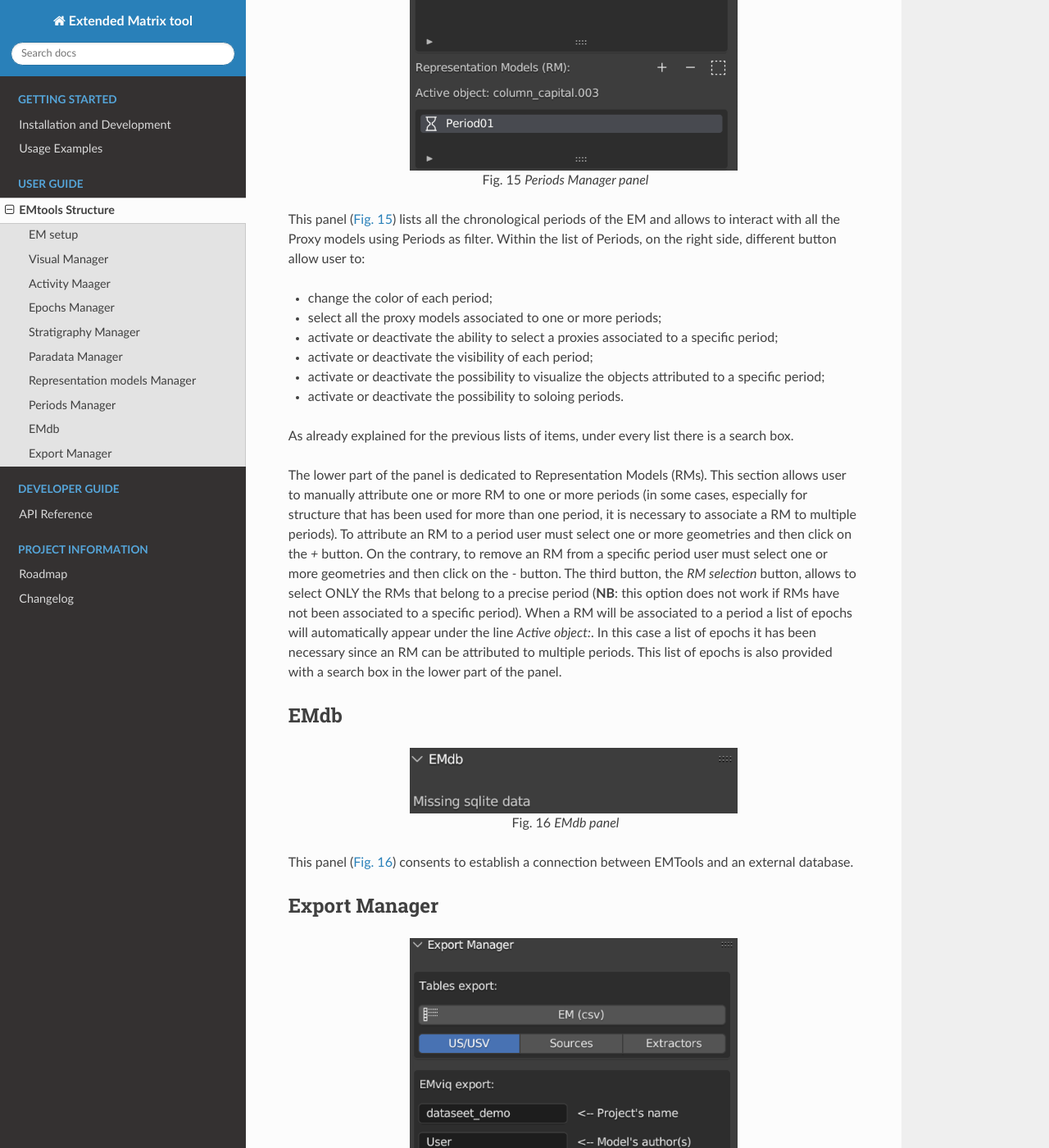
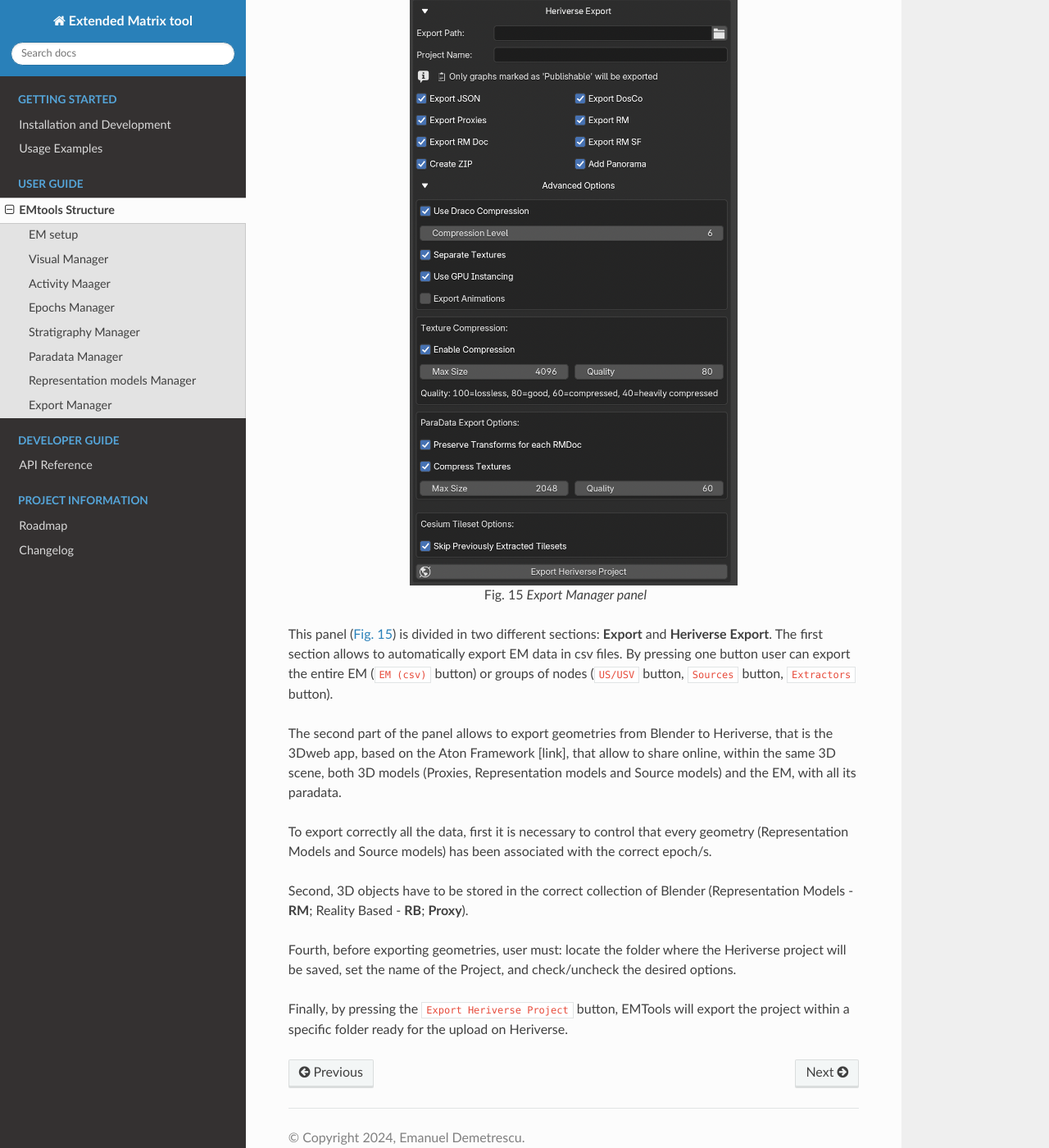
Before and after one commit to zalmoxes-laran/EM-blender-tools-doc, a Sphinx documentation site: the page built from docs/EMstructure.rst, in a window 1280 px wide and 1400 px high, scrolled down 14412 px. Shown: the whole window at 82% size. Built offline with Sphinx 7.4.7 and the Read the Docs theme 3.1.0, drawn with Linux system fonts in a browser that asks for light colours; pages that are not in the unit, such as notebooks, are missing from menus; some of the changed text lies outside the part shown.

Commit message:
Update Export Manager 01

```diff
--- a/docs/EMstructure.rst
+++ b/docs/EMstructure.rst
@@ -370,64 +370,8 @@ The ``Add New Cesium Tileset`` allows to simply add an empty Cesium tileset obje
 At the center of the panel the RM list shows all the selected Representation Models, on the right side of the list a set of buttons replicste actions already described (**add**, **select**, **publish**, and **remove**).
 Under the RM list a box highlights the object currently selected and its the epoch.
 
-When Experimental features are enabled (see EsM setup section), within the ``Settings (experimental)`` section new functions appears; these settings are still under development.
+When Experimental features are enabled (see EM setup section), within the ``Settings (experimental)`` section new functions appears; these settings are still under development.
 
-
-.. _Periods_Manager:
-
-Periods Manager
----------------
-
-.. _Periods_ManagerFIG:
-
-.. figure:: img/Periods_Manager.png
-   :width: 400
-   :align: center
-
-   Periods Manager panel
-
-
-This panel (:numref:`Fig. %s <Periods_ManagerFIG>`) lists all the chronological periods of the EM and allows to interact with all the Proxy models using Periods as filter.
-Within the list of Periods, on the right side, different button allow user to:
-
-- change the color of each period;
-
-- select all the proxy models associated to one or more periods;
-
-- activate or deactivate the ability to select a proxies associated to a specific period;
-
-- activate or deactivate the visibility of each period;
-
-- activate or deactivate the possibility to visualize the objects attributed to a specific period;
-
-- activate or deactivate the possibility to soloing periods.
-
-As already explained for the previous lists of items, under every list there is a search box.
-
-The lower part of the panel is dedicated to Representation Models (RMs).
-This section allows user to manually attribute one or more RM to one or more periods (in some cases, especially for structure that has been used for more than one period, it is necessary to associate a RM to multiple periods).
-To attribute an RM to a period user must select one or more geometries and then click on the *+* button.
-On the contrary, to remove an RM from a specific period user must select one or more geometries and then click on the *-* button.
-The third button, the *RM selection* button, allows to select ONLY the RMs that belong to a precise period (**NB**: this option does not work if RMs have not been associated to a specific period). When a RM will be associated to a period a list of epochs will automatically appear under the line *Active object:*.
-In this case a list of epochs it has been necessary since an RM can be attributed to multiple periods.
-This list of epochs is also provided with a search box in the lower part of the panel.
-
-
-.. _EMdb:
-
-EMdb
-----
-
-.. _EMdbFIG:
-
-.. figure:: img/EMdb.png
-   :width: 400
-   :align: center
-
-   EMdb panel
-
-
-This panel (:numref:`Fig. %s <EMdbFIG>`) consents to establish a connection between EMTools and an external database.
 
 
 .. _Export_Manager:
@@ -435,25 +379,25 @@ This panel (:numref:`Fig. %s <EMdbFIG>`) consents to establish a connection betw
 Export Manager
 --------------
 
-.. _Export_ManagerFIG:
+.. _EM_Export_ManagerFIG:
 
-.. figure:: img/Export_Manager.png
+.. figure:: img/EM_Export_Manager.png
    :width: 400
    :align: center
 
    Export Manager panel
 
-This panel (:numref:`Fig. %s <Export_ManagerFIG>`) is divided in two different sections: *tables export* and *EMviq (data) export*.
+This panel (:numref:`Fig. %s <EM_Export_ManagerFIG>`) is divided in two different sections: **Export** and **Heriverse Export**.
 The first section allows to automatically export EM data in csv files.
-By pressing one button user can export the entire EM (*EM (csv)* button) or groups of nodes (*US/USV* button, *Sources* button, *Extractors* button).
-The second part of the panel allows to export geometries from Blender to EMviq, that is the 3Dweb app, based on the Aton Framework, that allow to share online, within the same 3D scene, both 3D models (Proxies, Representation models and Source models) and the EM, with all its paradata.
+By pressing one button user can export the entire EM (``EM (csv)`` button) or groups of nodes (``US/USV`` button, ``Sources`` button, ``Extractors`` button).
+
+The second part of the panel allows to export geometries from Blender to Heriverse, that is the 3Dweb app, based on the Aton Framework [link], that allow to share online, within the same 3D scene, both 3D models (Proxies, Representation models and Source models) and the EM, with all its paradata.
 
 To export correctly all the data, first it is necessary to control that every geometry (Representation Models and Source models) has been associated with the correct epoch/s.
 
-Second, 3D objects have to be associated to the correct collection of Blender (Representation Models - *RM*; Reality Based - *RB*; *Proxy*).
+Second, 3D objects have to be stored in the correct collection of Blender (Representation Models - **RM**; Reality Based - **RB**; **Proxy**).
 
-Third, in order to visualize all the data, user must install Aton [link].
 
-Fourth, before exporting geometries, user must compile all the 5 text boxes corresponding to *Project’s name*, *Model’s name*, *ATON user’s name*, *ATON user’s password* and the *Path to ATON* (where the ATON folder has been stored) and then decide the *file format* (gltf, obj, fbx) and the *texture data* (compression, resolution and quality size).
+Fourth, before exporting geometries, user must: locate the folder where the Heriverse project will be saved, set the name of the Project, and check/uncheck the desired options.
 
-Finally, by pressing the *Generate full EMviq Project* button EMTools will create two different folders with both the collection and scenes folder presented in the data folder of ATON.
+Finally, by pressing the ``Export Heriverse Project`` button, EMTools will export the project within a specific folder ready for the upload on Heriverse.
```
Also changed, not shown: docs/img/EM_Export_Manager.png (added).
